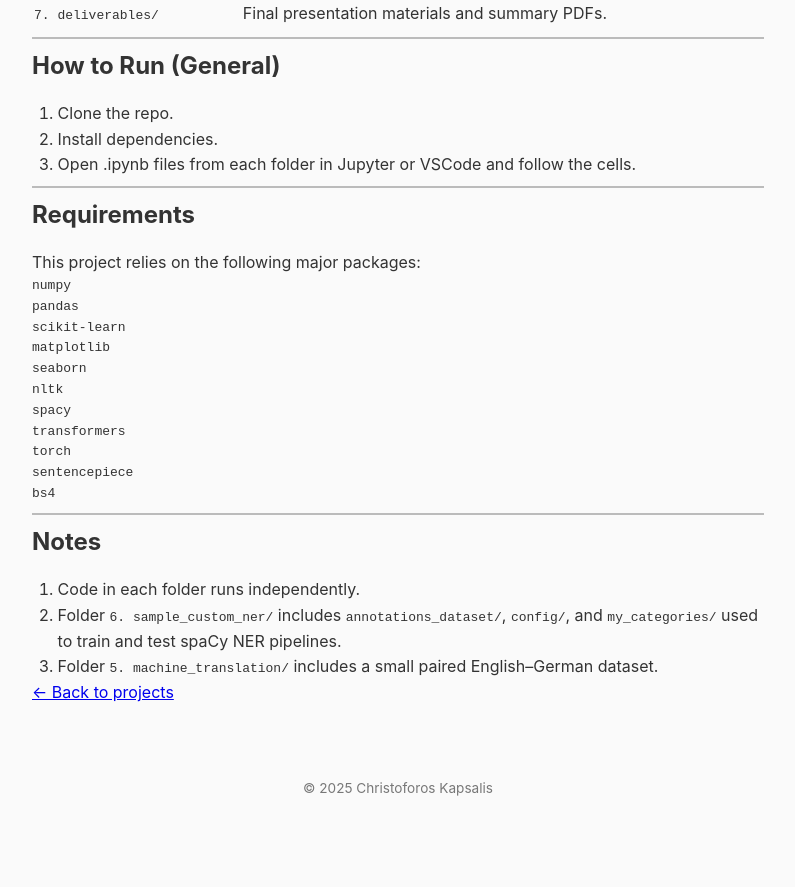
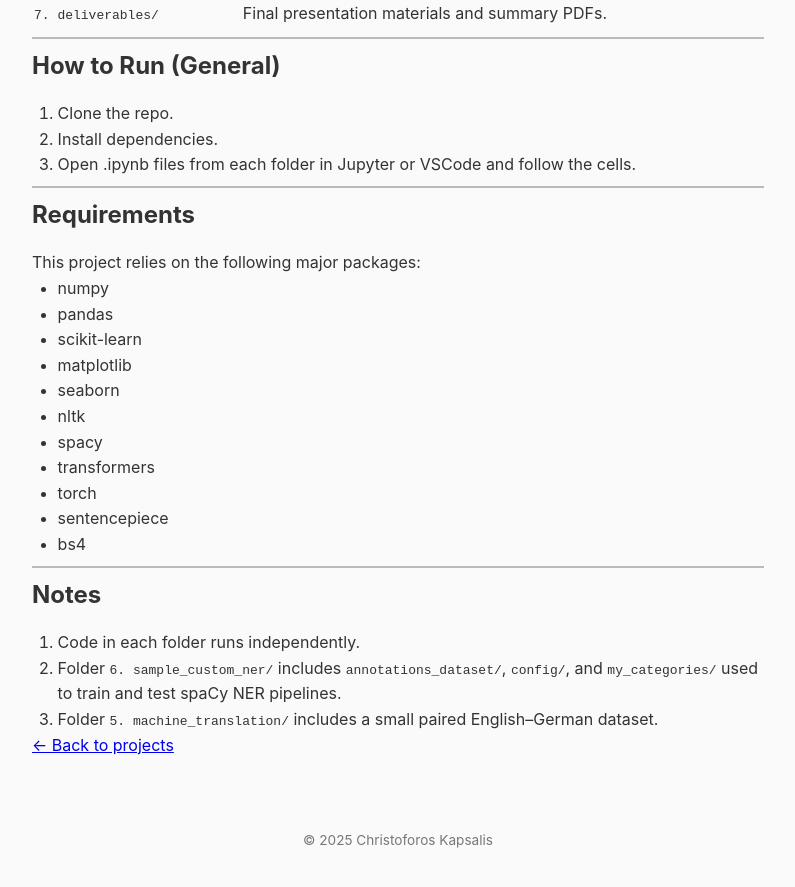
Before and after one commit to C-Kapsalis/portfolio-website, a Jekyll site: the page built from _projects/itc6110.md, in a window 1280 px wide and 900 px high, scrolled down 1138 px. Shown: the top 887 px of the window, without its empty margins (242-1037 px from the left). Built offline with Jekyll 4.4.1, drawn with Linux system fonts in a browser that asks for light colours; before the commit the page ends 1985 px from its top, so only the background shows below that.

Commit message:
mini fixes

````diff
--- a/_projects/itc6110.md
+++ b/_projects/itc6110.md
@@ -68,19 +68,19 @@ Each folder reflects one core topic, ranging from word embeddings to machine tra
 # Requirements
 
 This project relies on the following major packages:
-```bash
-numpy
-pandas
-scikit-learn
-matplotlib
-seaborn
-nltk
-spacy
-transformers
-torch
-sentencepiece
-bs4
-```
+
+- numpy
+- pandas
+- scikit-learn
+- matplotlib
+- seaborn
+- nltk
+- spacy
+- transformers
+- torch
+- sentencepiece
+- bs4
+
 
 ---
 
````
Also changed, not shown: _projects/itc6109.md (+1 -1 lines).
